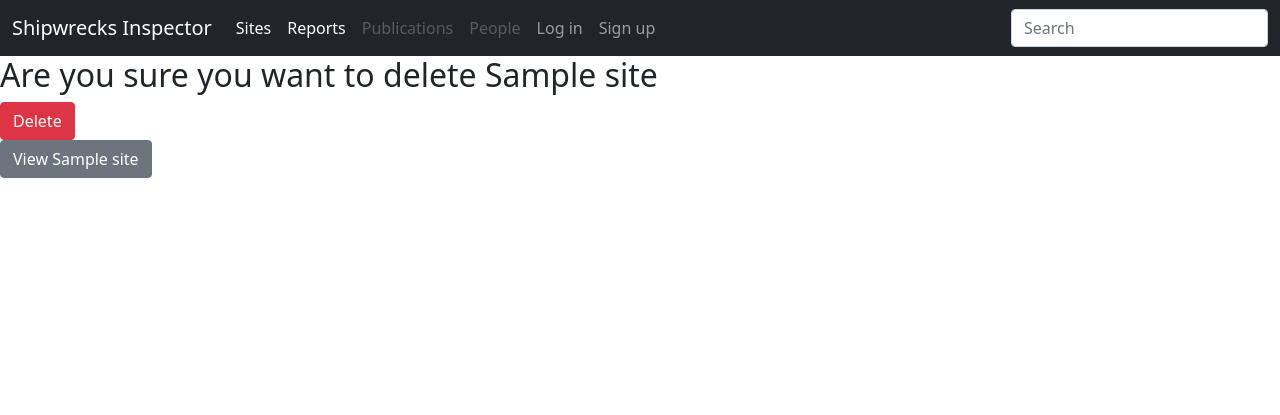
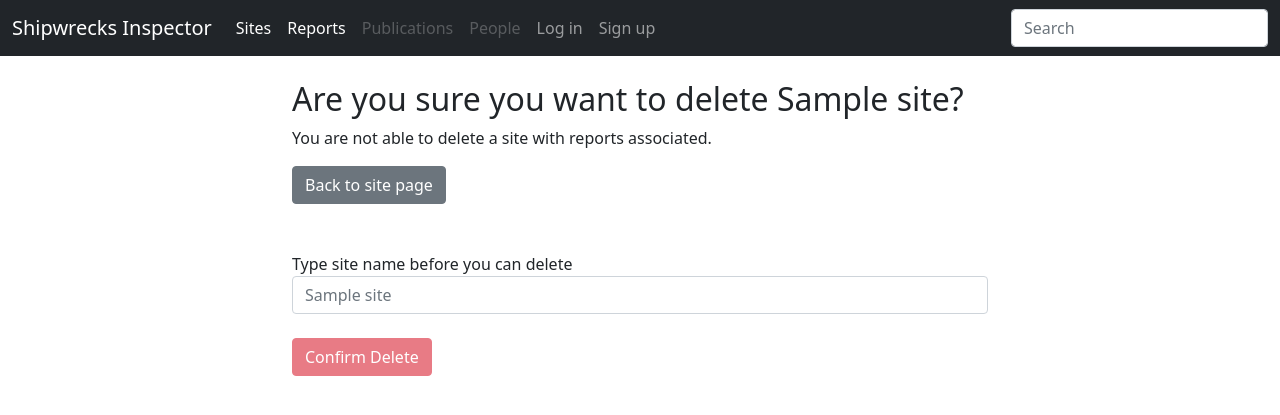
Before and after one commit to patrick-morrison/shipwreck_inspector, a Django app: page /sites/1/delete in a window 1280 px wide. Shown: the top 415 px of the page. Run offline with Django 3.2, Linux system fonts and the light colour scheme; tables that the repository leaves empty hold one stand-in row (values such as "Sample post"); some libraries are stand-ins or nearby versions.

Commit message:
clean input and deletion

```diff
--- a/wrecks/templates/registration/login.html
+++ b/wrecks/templates/registration/login.html
@@ -12,16 +12,15 @@
         {% load widget_tweaks %}
 
         {%for field in form%}
-        <div class = 'form-group {%if field.errors%}alert alert-danger{%endif%}'>
             {{field.errors}}
             {{field.label_tag}}
             {%render_field field class='form-control'%}
 
-        </div>
         {%endfor%}
         <br>
 
         <button type="submit" class='btn btn-primary'>Login</button>
+    </div>
 
     </form>
 </div>
--- a/wrecks/templates/registration/signup.html
+++ b/wrecks/templates/registration/signup.html
@@ -13,16 +13,18 @@
             {% load widget_tweaks %}
 
             {%for field in form%}
-            <div class = 'form-group {%if field.errors%}alert alert-danger{%endif%}'>
+
                 {{field.errors}}
                 {{field.label_tag}}
                 {%render_field field class='form-control'%}
 
-            </div>
+
 
             {%endfor%}
             <br>
         <button type="submit" class='btn btn-primary'>Sign up</button>
+    </div>
+    </div>
 
     </form>
 
--- a/wrecks/templates/sites/delete_site.html
+++ b/wrecks/templates/sites/delete_site.html
@@ -1,19 +1,36 @@
 {% extends 'wrecks/base.html' %}
 {% block content %}
 
-<div>
-    <h2>Are you sure you want to delete {{site.name}}</h2>
+<div class = container style = "max-width:45em">
+</br>
+    <h2>Are you sure you want to delete {{site.name}}?</h2>
+    <p>You are not able to delete a site with reports associated.</p>
 
+    <a href = {% url 'detail_site' site.id %} class ='btn btn-secondary'> Back to site page </a>
+<br></br></br>
 <form method = 'post'>
 
     {%csrf_token%}
-    {{form.as_p}}
-    <button type="submit" class = 'btn btn-danger'>Delete</button>
+    <label for="textField">Type site name before you can delete</label>
+    <input type="text" class="form-control" placeholder="{{site.name}}" name="textField" /></br>
+    <button type="submit" class = 'btn btn-danger'>Confirm Delete</button>
 
 </form>
-
-<a href = {% url 'detail_site' site.id %} class ='btn btn-secondary'> View {{site.name}} </a>
+ </a>
 
 </div>
 
+<script>
+
+$(document).ready(function() {
+     $(':input[type="submit"]').prop('disabled', true);
+     $('input[type="text"]').keyup(function() {
+        if($(this).val() == '{{site.name}}') {
+           $(':input[type="submit"]').prop('disabled', false);
+        }
+     });
+ });
+
+</script>
+
 {% endblock %}
--- a/wrecks/templates/sites/reports.html
+++ b/wrecks/templates/sites/reports.html
@@ -15,7 +15,7 @@
             <div class="card-body">
                 <h5 class="card-title">{{report.title}}</h5>
                 <p class="card-text">{{report.site}}</p>
-                <p class="card-text">{{report.authors}}</p>
+                <p class="card-text">{{report.user}}</p>
                 <div class="d-flex justify-content-between align-items-center">
                 <div>
                 <a href="" class="btn btn-sm btn-outline-secondary">View</a>
--- a/wrecks/views.py
+++ b/wrecks/views.py
@@ -8,7 +8,7 @@ from django.contrib.auth.forms import UserCreationForm
 from django.contrib.auth import authenticate, login
 from .models import Report, Site, Person
 
-from .forms import ReportForm
+from .forms import ReportForm, SiteForm
 from dal import autocomplete
 
 
@@ -47,8 +47,7 @@ class SignUp(generic.CreateView):
 
 class CreateSite(generic.CreateView):
     model = Site
-    fields = ['name', 'sunk', 'built', 'owner', 'size', 'location',
-              'underwater', 'sinking', 'latitude', 'longitude', 'image', 'image_caption']
+    form_class = SiteForm
     template_name = 'sites/create_site.html'
     success_url = reverse_lazy('home')
 
@@ -75,8 +74,7 @@ class DetailSite(generic.DetailView):
 class UpdateSite(generic.UpdateView):
     model = Site
     template_name = 'sites/update_site.html'
-    fields = ['name', 'sunk', 'built', 'owner', 'size', 'location',
-              'underwater', 'sinking', 'latitude', 'longitude', 'image', 'image_caption']
+    form_class = SiteForm
     success_url = reverse_lazy('sites')
 
 
```
Also changed, not shown: wrecks/forms.py (+11 -1 lines), wrecks/templates/sites/create_site.html (+14 -6 lines), wrecks/templates/sites/update_site.html (+16 -7 lines).
